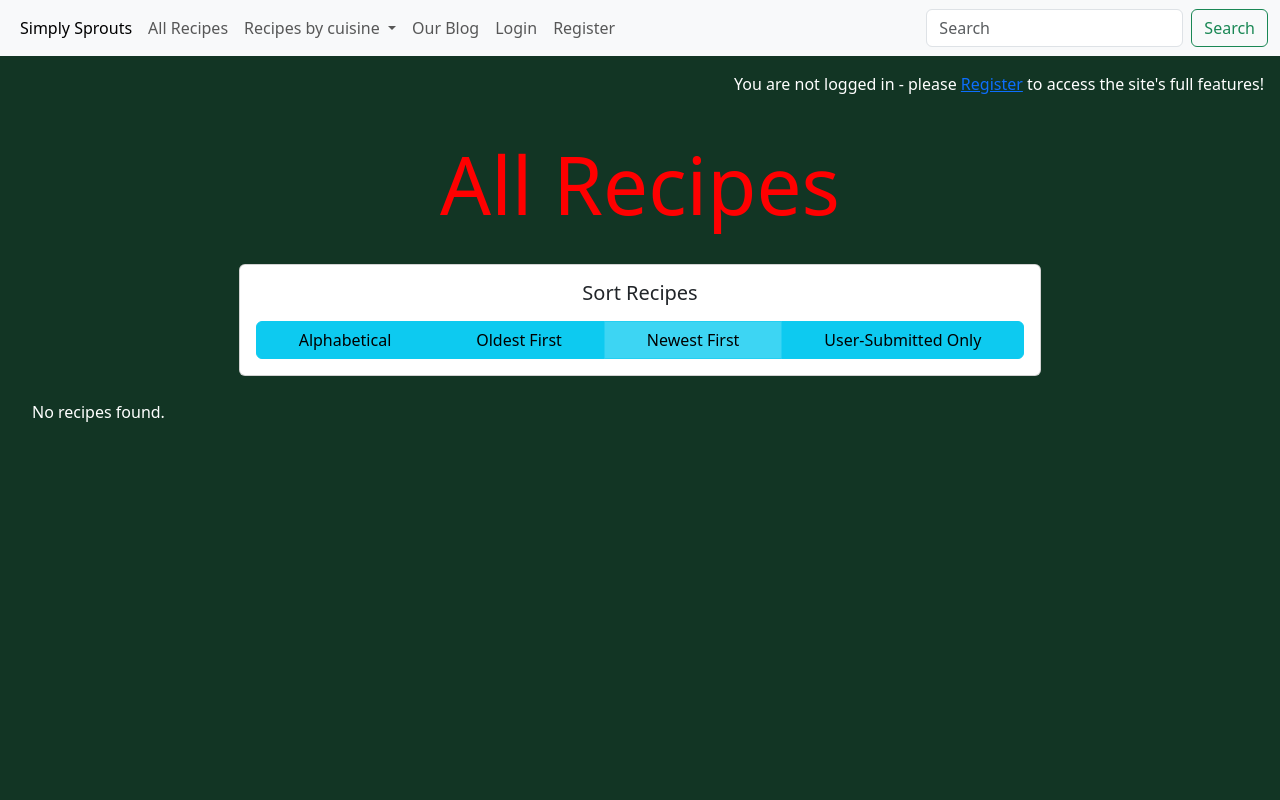
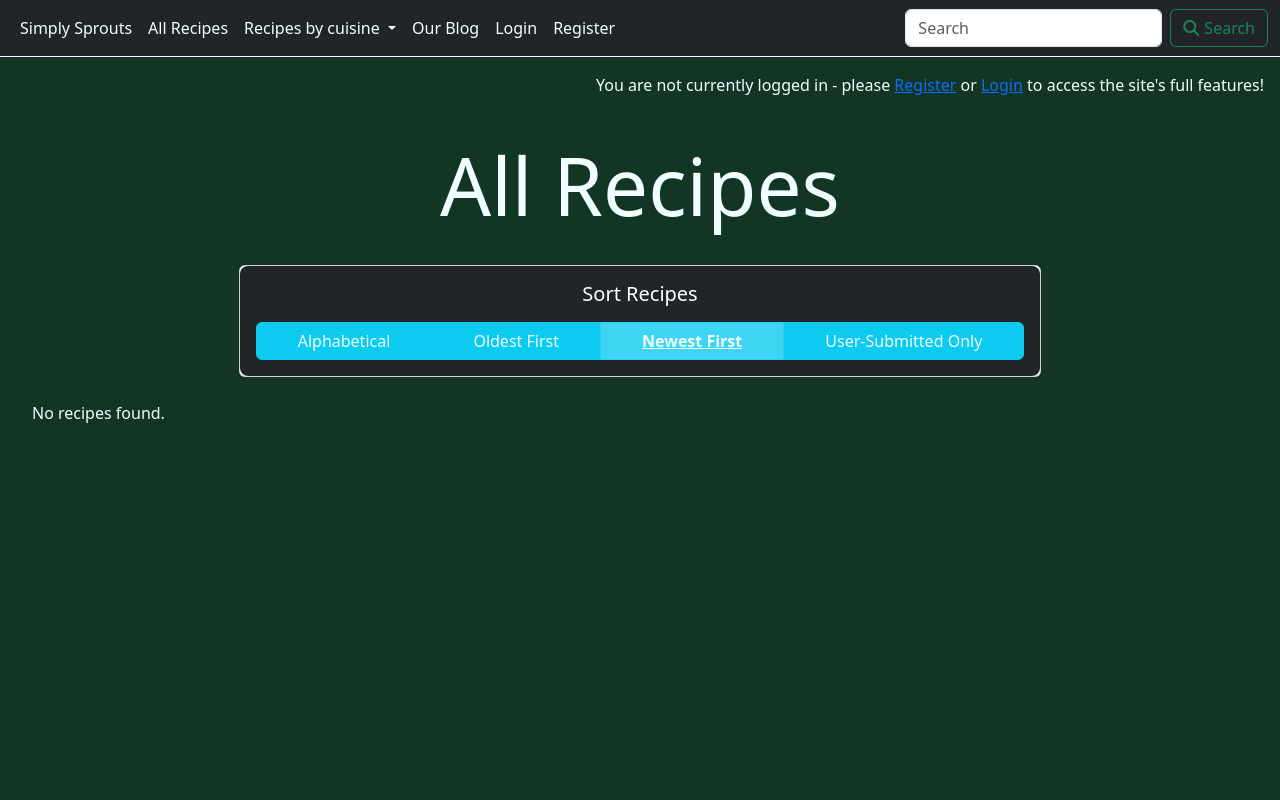
Before and after one commit to moakley-45/MO_Capstone, a Django app: page /recipes/ in a window 1280 px wide. Run offline with Django 4.2, Linux system fonts and the light colour scheme; data that the repository does not hold is empty; parts of the project's set-up code (start-up, migrations or seed data) failed here and were passed over; some libraries are stand-ins or nearby versions.

Commit message:
Minor styling changes

```diff
--- a/recipes/templates/recipes/cuisine_specific.html
+++ b/recipes/templates/recipes/cuisine_specific.html
@@ -14,7 +14,9 @@
             <div class="card-body bg-dark">
                 <h2 class="card-title recipe-title">
                     <a href="{% url 'recipes:recipes_page' recipe.slug %}">
-                        <img class="recipe_image img-fluid" src="{{ recipe.image.url }}" alt="{{ recipe.title }}">
+                        <div class="image-container">
+                            <img class="recipe_image img-fluid" src="{{ recipe.image.url }}" alt="{{ recipe.title }}">
+                        </div>
                     </a>
                     <a href="{% url 'recipes:recipes_page' recipe.slug %}" class="recipe-link">{{recipe.title}}</a>
                 </h2>
--- a/recipes/templates/recipes/custom_field.html
+++ b/recipes/templates/recipes/custom_field.html
@@ -1,6 +1,7 @@
 {% load crispy_forms_field %}
 
-<div class="form-group">
+<div class="form-group bg-dark">
+    <label for="{{ field.id_for_label }}">{{ field.label }}</label>
     {% if field.help_text %}
         <div class="help-text">{{ field.help_text|safe }}</div>
     {% endif %}
--- a/recipes/templates/recipes/recipes_main.html
+++ b/recipes/templates/recipes/recipes_main.html
@@ -11,36 +11,36 @@ All Recipes
 
     <div class="container mb-4">
         <div class="row justify-content-center">
-            <div class="col-md-8">
+            <div class="col-md-8 sort-card">
                 <div class="card">
-                    <div class="card-body">
+                    <div class="card-body bg-dark">
                         <h5 class="card-title text-center mb-3">Sort Recipes</h5>
                         <div class="d-flex justify-content-center flex-column">
                             <div class="btn-group-vertical d-md-none" role="group" aria-label="Sorting options">
                                 <a href="?sort=alphabetical{% if user_submitted %}&user_submitted=true{% endif %}"
-                                    class="btn btn-info mb-2 {% if current_sort == 'alphabetical' %}active{% endif %}">Alphabetical</a>
+                                    class="btn sort-button btn-info mb-2 {% if current_sort == 'alphabetical' %}active{% endif %}">Alphabetical</a>
                                 <a href="?sort=oldest{% if user_submitted %}&user_submitted=true{% endif %}"
-                                    class="btn btn-info mb-2 {% if current_sort == 'oldest' %}active{% endif %}">Oldest
+                                    class="btn sort-button btn-info mb-2 {% if current_sort == 'oldest' %}active{% endif %}">Oldest
                                     First</a>
                                 <a href="?sort=-created_on{% if user_submitted %}&user_submitted=true{% endif %}"
-                                    class="btn btn-info mb-2 {% if current_sort == '-created_on' %}active{% endif %}">Newest
+                                    class="btn sort-button btn-info mb-2 {% if current_sort == '-created_on' %}active{% endif %}">Newest
                                     First</a>
                                 <a href="?user_submitted={% if user_submitted %}false{% else %}true{% endif %}{% if current_sort and current_sort != '-created_on' %}&sort={{ current_sort }}{% endif %}"
-                                    class="btn btn-info {% if user_submitted %}active{% endif %}">
+                                    class="btn sort-button btn-info {% if user_submitted %}active{% endif %}">
                                     {% if user_submitted %}All Recipes{% else %}User-Submitted Only{% endif %}
                                 </a>
                             </div>
                             <div class="btn-group d-none d-md-flex" role="group" aria-label="Sorting options">
                                 <a href="?sort=alphabetical{% if user_submitted %}&user_submitted=true{% endif %}"
-                                    class="btn btn-info {% if current_sort == 'alphabetical' %}active{% endif %}">Alphabetical</a>
+                                    class="btn sort-button btn-info {% if current_sort == 'alphabetical' %}active{% endif %}">Alphabetical</a>
                                 <a href="?sort=oldest{% if user_submitted %}&user_submitted=true{% endif %}"
-                                    class="btn btn-info {% if current_sort == 'oldest' %}active{% endif %}">Oldest
+                                    class="btn sort-button btn-info {% if current_sort == 'oldest' %}active{% endif %}">Oldest
                                     First</a>
                                 <a href="?sort=-created_on{% if user_submitted %}&user_submitted=true{% endif %}"
-                                    class="btn btn-info {% if current_sort == '-created_on' %}active{% endif %}">Newest
+                                    class="btn sort-button btn-info {% if current_sort == '-created_on' %}active{% endif %}">Newest
                                     First</a>
                                 <a href="?user_submitted={% if user_submitted %}false{% else %}true{% endif %}{% if current_sort and current_sort != '-created_on' %}&sort={{ current_sort }}{% endif %}"
-                                    class="btn btn-info {% if user_submitted %}active{% endif %}">
+                                    class="btn sort-button btn-info {% if user_submitted %}active{% endif %}">
                                     {% if user_submitted %}All Recipes{% else %}User-Submitted Only{% endif %}
                                 </a>
                             </div>
@@ -63,11 +63,11 @@ All Recipes
                     <div class="card-body bg-dark">
                         <h2 class="card-title recipe-title">
                             <a href="{% url 'recipes:recipes_page' recipe.slug %}">
-                                <img class="recipe_image img-fluid" src="{{ recipe.image.url }}"
-                                    alt="{{ recipe.title }}">
+                                <div class="image-container">
+                                    <img class="recipe_image img-fluid" src="{{ recipe.image.url }}" alt="{{ recipe.title }}">
+                                </div>
                             </a>
-                            <a href="{% url 'recipes:recipes_page' recipe.slug %}"
-                                class="recipe-link">{{recipe.title}}</a>
+                            <a href="{% url 'recipes:recipes_page' recipe.slug %}" class="recipe-link">{{recipe.title}}</a>
                         </h2>
                         <p class="card-text recipe-creator">Author: {{recipe.creator}}</p>
                     </div>
@@ -78,6 +78,7 @@ All Recipes
             {% endfor %}
         </div>
     </div>
+
 
     <!-- Pagination -->
     {% if is_paginated %}
--- a/static/css/style.css
+++ b/static/css/style.css
@@ -2,7 +2,7 @@
 
 body {
     background-color: #123524;
-    color: #ffffff;
+    color: #f0ffff;
 }
 
 main {
@@ -10,12 +10,63 @@ main {
 }
 
 h1 {
-    color: red;
+    color: #F0FFFF;
 }
 
 span.asteriskField {
     display: none;
 }
+
+/* Navigation Styling */
+
+.navbar-toggler {
+    line-height: 1;
+    color: #F0FFFF;
+    background-color: transparent;
+    border: var(--bs-border-width) solid #F0FFFF;
+  }
+
+.navbar-toggler-icon {
+  filter: invert(1);
+}
+
+.nav-link {
+    color: #F0FFFF;
+  }
+
+.navbar.navbar-expand-lg.bg-dark {
+    border-bottom: #F0FFFF 1px solid;
+}
+
+.dropdown-menu.bg-dark.show {
+    border-top: none !important;
+    border: 1px solid #F0FFFF;
+    border-radius: 0px 0px 8px 8px !important;
+  }
+
+.dropdown-item:hover {
+    color: #ffffff;
+    font-weight: 700;
+    transition: all, 0.5s;
+}
+
+.nav-link:hover {
+    color: #ffffff !important;
+    font-weight: 700;
+    transition: all, 0.5s;
+}
+.search-button {
+    display: flex;
+    align-items: center;
+}
+
+.icon {
+    margin-right: 5px;
+}
+
+.dropdown-item {
+    color: #F0FFFF;
+  }
 
 /* Modal Styles */
 
@@ -45,6 +96,65 @@ p.blog_post-details {
     font-size: 0.75rem;
 }
 
+/* Recipes Styles */
+
+/* Recipe Sort styling */
+
+.btn.sort-button.btn-info {
+    color: #f0ffff;
+  }
+
+.btn.sort-button.btn-info.active {
+    font-weight: 700;
+    text-decoration: underline;
+  }
+
+/* Recipe cards styling */
+
+.card-body.bg-dark {
+    color: #ffffff;
+    border-radius: 8px;
+}
+
+.recipe-link {
+    color: #F0FFFF;
+    text-decoration: initial;
+  }
+
+.image-container {
+    position: relative;
+    width: 100%;
+    padding-top: 56.25%;
+    overflow: hidden;
+}
+
+.recipe_image {
+    position: absolute;
+    top: 50%;
+    left: 50%;
+    width: 100%;
+    height: auto;
+    transform: translate(-50%, -50%);
+    object-fit: cover;
+}
+
+.card-text.recipe-creator {
+    color: #ffffff;
+  }
+
+
+/* Recipe Pages - Recipe Images stlying */
+
+.text-center {
+    text-align: center;
+}
+
+.recipe_image-jumbo {
+    max-width: 100%;
+    height: auto;
+}
+
+
 /* Blog Comment Styles */
 
 .sticky-column {
--- a/templates/base.html
+++ b/templates/base.html
@@ -20,7 +20,7 @@
 
 <body>
 
-  <nav class="navbar navbar-expand-lg bg-body-tertiary">
+  <nav class="navbar navbar-expand-lg bg-dark">
     <div class="container-fluid">
       <button class="navbar-toggler" type="button" data-bs-toggle="collapse" data-bs-target="#navbarSupportedContent"
         aria-controls="navbarSupportedContent" aria-expanded="false" aria-label="Toggle navigation">
@@ -30,7 +30,7 @@
         <!-- Added align-items-center -->
         <ul class="navbar-nav me-auto mb-2 mb-lg-0">
           <li class="nav-item">
-            <a class="nav-link active" aria-current="page" href="{% url 'home' %}">Simply Sprouts</a>
+            <a class="nav-link" aria-current="page" href="{% url 'home' %}">Simply Sprouts</a>
           </li>
           <li class="nav-item">
             <a class="nav-link" href="{% url 'recipes:recipes_main' %}">All Recipes</a>
@@ -39,9 +39,9 @@
             <a class="nav-link dropdown-toggle" href="#" role="button" data-bs-toggle="dropdown" aria-expanded="false">
               Recipes by cuisine
             </a>
-            <ul class="dropdown-menu">
+            <ul class="dropdown-menu bg-dark">
               {% for code, name in CUISINE_CHOICES %}
-              <li><a class="dropdown-item" href="{% url 'recipes:cuisine_recipes' code %}">{{ name }}</a></li>
+              <li><a class="dropdown-item bg-dark" href="{% url 'recipes:cuisine_recipes' code %}">{{ name }}</a></li>
               {% endfor %}
             </ul>
           </li>
@@ -75,7 +75,10 @@
         </ul>
         <form class="d-flex mb-2 mb-lg-0 align-items-center" role="search" action="{% url 'search' %}" method="GET">
           <input class="form-control me-2" type="search" name="q" placeholder="Search" aria-label="Search">
-          <button class="btn btn-outline-success" type="submit">Search</button>
+          <button class="btn btn-outline-success search-button" type="submit">
+            <span class="icon"><i class="fa-solid fa-magnifying-glass"></i></span>
+            <span class="label">Search</span>
+        </button>
         </form>
       </div>
     </div>
@@ -90,8 +93,9 @@
     <p class="mb-0">Hello, <a href="{% url 'profile' %}">{{ user }}</a>!</p>
   </div>
   {% else %}
-  <p class="text-end m-3">You are not logged in - please <a href="{% url 'account_signup' %}">Register</a> to access the
-    site's full features!</p>
+  <p class="text-end m-3">You are not currently logged in - please <a href="{% url 'account_signup' %}">Register</a> or <a href="{% url 'account_login' %}">Login</a> to
+    access
+    the site's full features!</p>
   {% endif %}
 
 
```
Also changed, not shown: other parts of static/css/style.css (+32 -2 lines), home/templates/home/home.html (+9 -8 lines), recipes/templates/recipes/recipes_page.html (+6 -2 lines).
